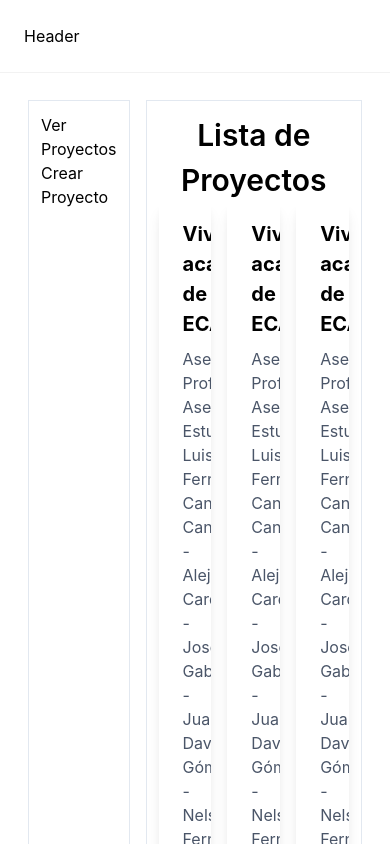
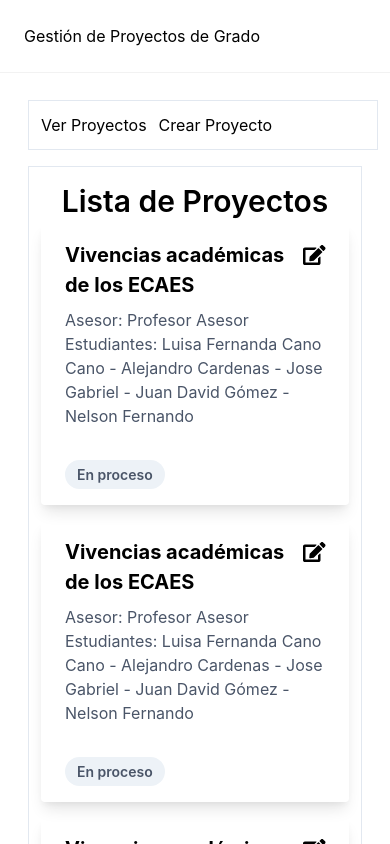
Before and after one commit to juandastic/graduation-project-managment, a React (Create React App) app: page / in a window 390 px wide. Shown: the top 844 px of the page. Built offline with nearby package versions, Linux system fonts and the light colour scheme.

Commit message:
mobile adjustments

```diff
--- a/src/components/Content.js
+++ b/src/components/Content.js
@@ -5,7 +5,7 @@ import Main from './Main';
 
 function Content() {
   return (
-    <div className="p-5 flex">
+    <div className="p-5 flex flex-col md:flex-row">
       <Sidebar />
       <Main />
     </div>
--- a/src/components/Header.js
+++ b/src/components/Header.js
@@ -3,7 +3,7 @@ import React from 'react';
 function Header() {
   return (
     <header className="z-40 shadow-xs p-6 bg-white shadow-bottom">
-      Header
+      Gestión de Proyectos de Grado
     </header>
   )
 }
--- a/src/components/ProjectsGrid.js
+++ b/src/components/ProjectsGrid.js
@@ -5,9 +5,9 @@ import { faEdit } from '@fortawesome/free-solid-svg-icons';
 
 function ProjectsGrid({projects}) {
   return (
-    <div className="grid grid-flow-row grid-cols-3 grid-rows-3 gap-4">
+    <div className="grid grid-flow-row grid-cols-1 md:grid-cols-3 grid-rows-3 gap-4">
       {projects && projects.map((project, i) => (
-      <div className="max-w-md rounded overflow-hidden shadow-lg" key={i}>
+      <div className="md:max-w-md rounded overflow-hidden shadow-lg" key={i}>
         <div className="px-6 py-4">
             <div className="font-bold text-xl mb-2 flex justify-between">
               {project.title}
--- a/src/components/Sidebar.js
+++ b/src/components/Sidebar.js
@@ -3,9 +3,9 @@ import { Link } from "react-router-dom";
 
 function Sidebar() {
   return (
-    <aside className="border max-w-xs flex-grow p-3 m-2 min-h-full">
-      <ul>
-        <li>
+    <aside className="border p-3 m-2 min-h-full w-full md:w-64">
+      <ul className="flex flex-row md:flex-col">
+        <li className="mr-3">
           <Link to="/">Ver Proyectos</Link>
         </li>
         <li>
```
